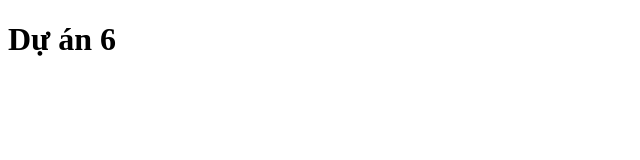
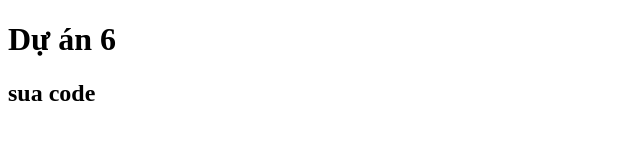
Before and after one commit to Hoang150120/duan6, a plain HTML site: page index.html in a window 1280 px wide. Shown: the whole page, without its empty margins (0-640 px from the left). Drawn offline with Linux system fonts and the light colour scheme.

Commit message:
1. sua code

```diff
--- a/index.html
+++ b/index.html
@@ -7,5 +7,6 @@
   </head>
   <body>
     <h1>Dự án 6</h1>
+    <h2>sua code</h2>
   </body>
 </html>
```
